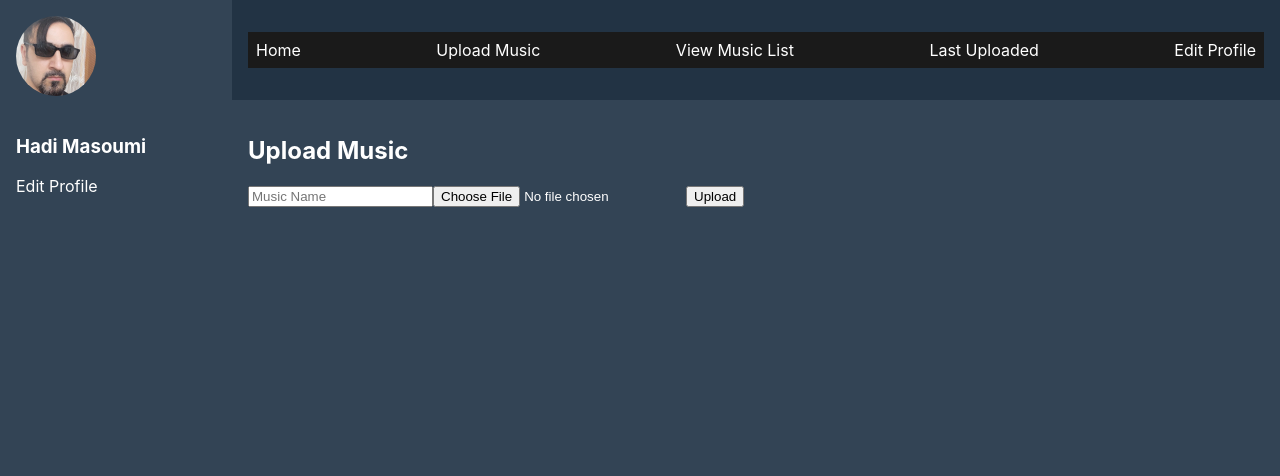
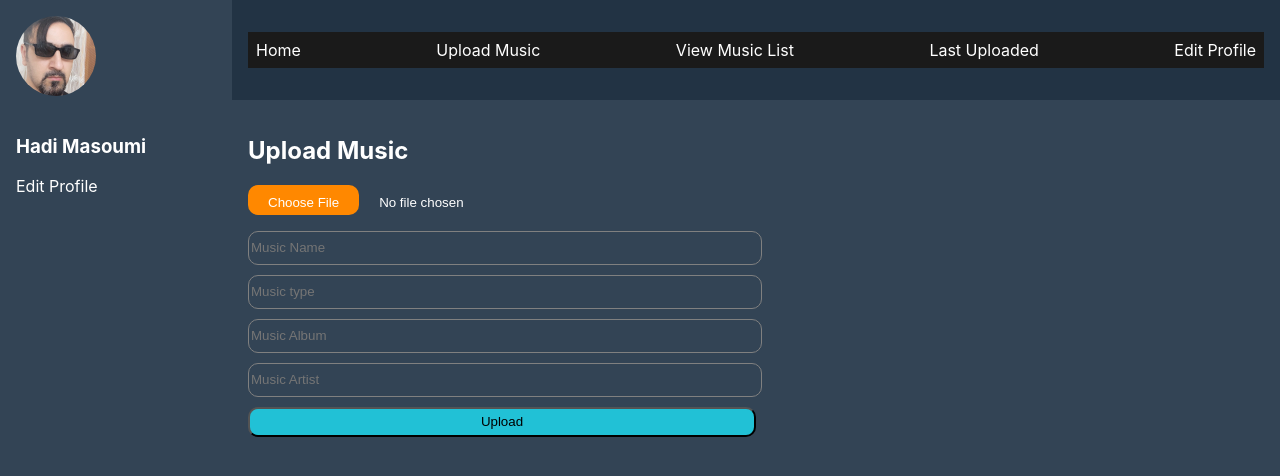
Before and after one commit to hadizziano/admin-panel-music, a React (Create React App) app: page /upload in a window 1280 px wide. Shown: the top 476 px of the page. Built offline with nearby package versions, Linux system fonts and the light colour scheme.

Commit message:
piano stuff completed and some styles changed

```diff
--- a/src/components/EditProfile.js
+++ b/src/components/EditProfile.js
@@ -112,7 +112,7 @@ const EditProfile = ({ user }) => {
             type="text"
             value={userName}
             onChange={handleUserNameChange}
-            style={inputStyles}
+            className="musicinput"
             placeholder="User Name"
           />
         </label>
@@ -122,7 +122,7 @@ const EditProfile = ({ user }) => {
             type="email"
             value={email}
             onChange={handleEmailChange}
-            style={inputStyles}
+            className="musicinput"
             placeholder="Email"
           />
         </label>
@@ -132,11 +132,11 @@ const EditProfile = ({ user }) => {
             type="number"
             value={age}
             onChange={handleAgeChange}
-            style={inputStyles}
+            className="musicinput"
             placeholder="Age"
           />
         </label>
-        <button onClick={handleSave} style={buttonStyles}>
+        <button onClick={handleSave} className="submitbutton">
           Save
         </button>
       </form>
--- a/src/components/MusicList.js
+++ b/src/components/MusicList.js
@@ -58,7 +58,8 @@ const MusicList = () => {
   return (
     <div
       style={{
-        backgroundColor: "#223344",
+        // backgroundColor: "#223344",
+        background: "linear-gradient(to left, #9D5842 , #223344 ) right",
         padding: "1rem",
         color: "white",
         borderRadius: "8px",
--- /dev/null
+++ b/src/components/MusicUpload.css
@@ -0,0 +1,27 @@
+input[type="file"]::file-selector-button {
+  margin-right: 20px;
+  border: none;
+  background: #ff8800;
+  padding: 10px 20px;
+  border-radius: 10px;
+  color: #fff;
+  cursor: pointer;
+  transition: background 0.2s ease-in-out;
+  height: 30px;
+}
+
+.musicinput {
+  width: 50%;
+  height: 30px;
+  background: none;
+  margin-bottom: 10px;
+  border: solid 1px gray;
+  border-radius: 10px;
+}
+
+.submitbutton {
+  width: 50%;
+  height: 30px;
+  background: rgb(33, 193, 214);
+  border-radius: 10px;
+}
--- a/src/components/MusicUpload.js
+++ b/src/components/MusicUpload.js
@@ -1,5 +1,5 @@
 import React, { useState } from "react";
-
+import "./MusicUpload.css";
 const MusicUpload = () => {
   const [musicName, setMusicName] = useState("");
   const [file, setFile] = useState(null);
@@ -22,14 +22,42 @@ const MusicUpload = () => {
       style={{ backgroundColor: "#334455", padding: "1rem", color: "white" }}
     >
       <h2>Upload Music</h2>
+      <p>
+        <input type="file" onChange={handleFileChange} />
+      </p>
       <input
         type="text"
         value={musicName}
         onChange={handleMusicNameChange}
         placeholder="Music Name"
+        className="musicinput"
       />
-      <input type="file" onChange={handleFileChange} />
-      <button onClick={handleUpload}>Upload</button>
+
+      <input
+        className="musicinput"
+        type="text"
+        value={musicName}
+        onChange={handleMusicNameChange}
+        placeholder="Music type"
+      />
+      <input
+        className="musicinput"
+        type="text"
+        value={musicName}
+        onChange={handleMusicNameChange}
+        placeholder="Music Album"
+      />
+      <input
+        className="musicinput"
+        type="text"
+        value={musicName}
+        onChange={handleMusicNameChange}
+        placeholder="Music Artist"
+      />
+      <br />
+      <button className="submitbutton" onClick={handleUpload}>
+        Upload
+      </button>
     </div>
   );
 };
--- a/src/components/Piano.js
+++ b/src/components/Piano.js
@@ -125,7 +125,7 @@ const Piano = () => {
   };
 
   return (
-    <div>
+    <div style={{ color: "white" }}>
       <h1>Piano Stuff</h1>
       <p>Click the piano keys or use keyboard buttons to play:</p>
       <div style={{ display: "flex", justifyContent: "center" }}>
--- a/src/components/piano.css
+++ b/src/components/piano.css
@@ -1,5 +1,5 @@
 .piano-key {
-  width: 50px;
+  width: 60px;
   height: 200px;
   border: 1px solid #000;
   background-color: #fff;
@@ -11,7 +11,7 @@
   position: relative;
   width: 30px;
   height: 120px;
-  margin: -80px 0 0 -15px;
+  margin: -80px 0 0 -38px;
   background-color: #000;
   z-index: 1;
 }
```
